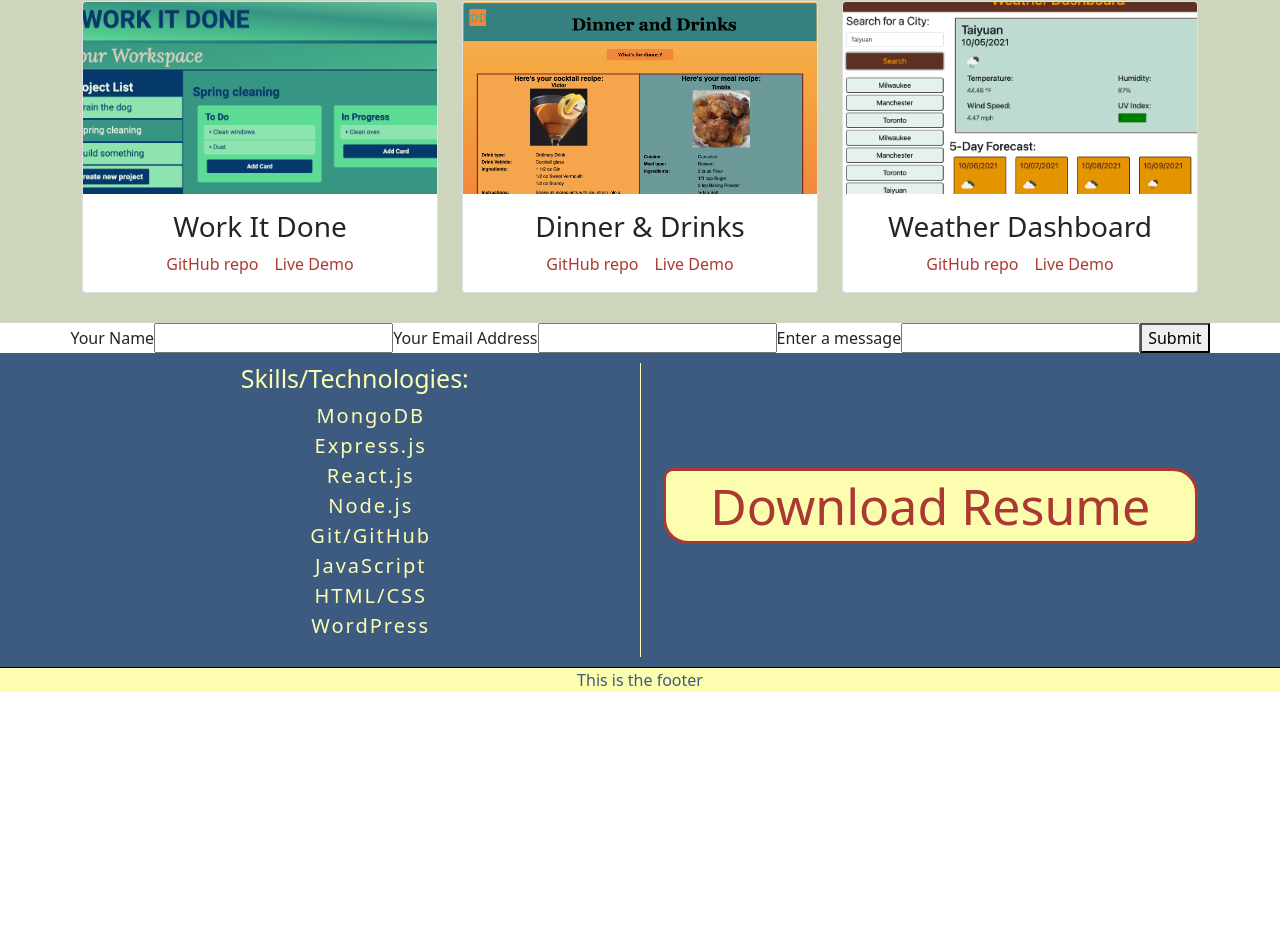
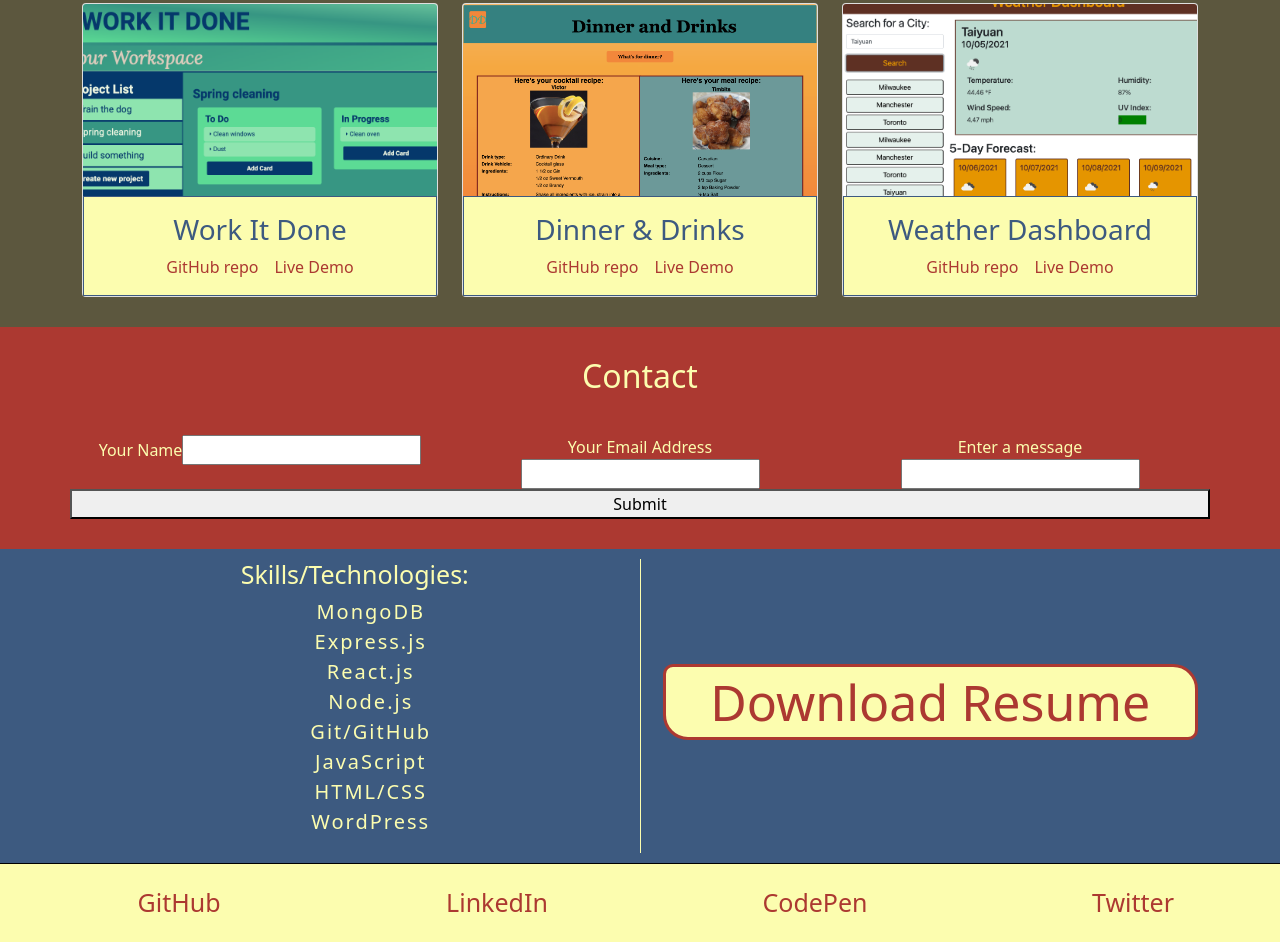
Before and after one commit to GrohTech/react-portfolio, a React (Create React App) app: page / in a window 1280 px wide. Shown: the part 964-1906 px from the top of the page. Before the commit the page ends 1656 px from the top, so only its background shows below. Built offline with nearby package versions, Linux system fonts and the light colour scheme.

Commit message:
add links and styles to footer; fix project section color

```diff
--- a/src/components/Contact/Contact.css
+++ b/src/components/Contact/Contact.css
@@ -0,0 +1,11 @@
+.contact{
+    padding: 30px;
+    background-color: #AC3931;
+    color: #FCFDAF;
+}
+form {
+    margin-top: 40px;
+}
+input{
+    margin: 0px 0px 40px 10px;
+}
--- a/src/components/Contact/index.js
+++ b/src/components/Contact/index.js
@@ -38,18 +38,29 @@ function Contact () {
 
     return(
         <section id="contact" className="contact">
-            <form onSubmit={handleSubmit}>
+            <h2>Contact</h2>
+            <form onSubmit={handleSubmit} className="container">
+                <section className="row">
+                  <section className="col-sm">
                   <label htmlFor="name">Your Name</label>
                   <input type="text" name="name" defaultValue={name} onBlur={handleChange}></input>
+                  </section>
+                  <section className="col-sm">
                   <label htmlFor="email">Your Email Address</label>
                   <input type="text" name="email" defaultValue={email} onBlur={handleChange}></input>
+                  </section>
+                  <section className="col-sm">
                   <label htmlFor="message">Enter a message</label>
                   <input type="text" name="message" defaultValue={message} onBlur={handleChange}></input>
+                  </section>
+                </section>
+                <section className="row">
                   {errorMessage && (
                   <div>
                   <p className="error-text">{errorMessage}</p>
                   </div>)}
                   <button type="submit">Submit</button>
+                </section>
             </form>
         </section>
     )
--- a/src/components/Footer/Footer.css
+++ b/src/components/Footer/Footer.css
@@ -2,4 +2,14 @@
     background-color: #FCFDAF;
     color: #3D5A80;
     border-top: 1px solid black;
+    padding: 20px 0px;
 }
+.footer-list {
+    list-style-type: none;
+    font-size: 25px;
+    margin: 0;
+}
+.footer a{
+    text-decoration: none;
+    color: #AC3931;
+    }
--- a/src/components/Footer/index.js
+++ b/src/components/Footer/index.js
@@ -5,7 +5,20 @@ const Footer = () => {
 
     return(
         <section className="footer">
-            This is the footer
+            <ul className="footer-list row">
+                <li className="footer-item col-sm">
+                    <a href="https://github.com/GrohTech" target="_blank">GitHub</a>
+                </li>
+                <li className="footer-item col-sm">
+                    <a href="https://www.linkedin.com/in/legroh/" target="_blank">LinkedIn</a>
+                </li>
+                <li className="footer-item col-sm">
+                    <a href="https://codepen.io/GrohTech" target="_blank">CodePen</a>
+                </li>
+                <li className="footer-item col-sm">
+                    <a href="https://twitter.com/GrohTech" target="_blank">Twitter</a>
+                </li>
+            </ul>
         </section>
     )
 
--- a/src/components/Project/Project.css
+++ b/src/components/Project/Project.css
@@ -1,5 +1,5 @@
 .project {
-    background-color: #CDD5BD;
+    background-color: #5C573E;
     padding: 30px 0px;
 }
 .project a{
@@ -7,11 +7,15 @@
     color: #AC3931;
     }
 .project-item {
-    background-color: #FCFDAF;
-    border: 1px solid black;
+    border: 1px solid #3D5A80;
 }
 .card-img-top {
     width: 100%;
     height: 15vw;
     object-fit: cover;
 }
+.card-body {
+    background-color: #FCFDAF;
+    color: #3D5A80;
+    border: 1px solid #3D5A80;
+}
```
Also changed, not shown: 1 other file (tests, documents, lock files or other folders). Lines whose indentation alone changed are shown as unchanged.
